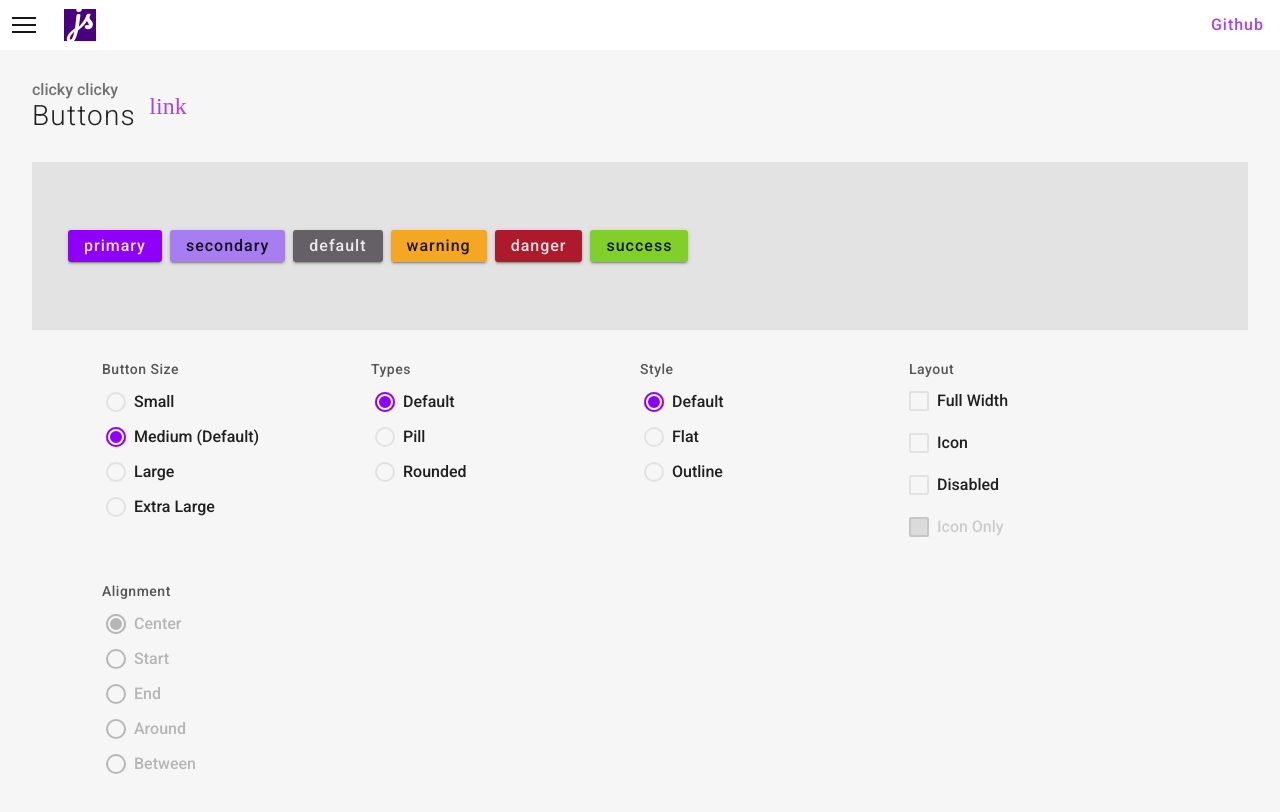
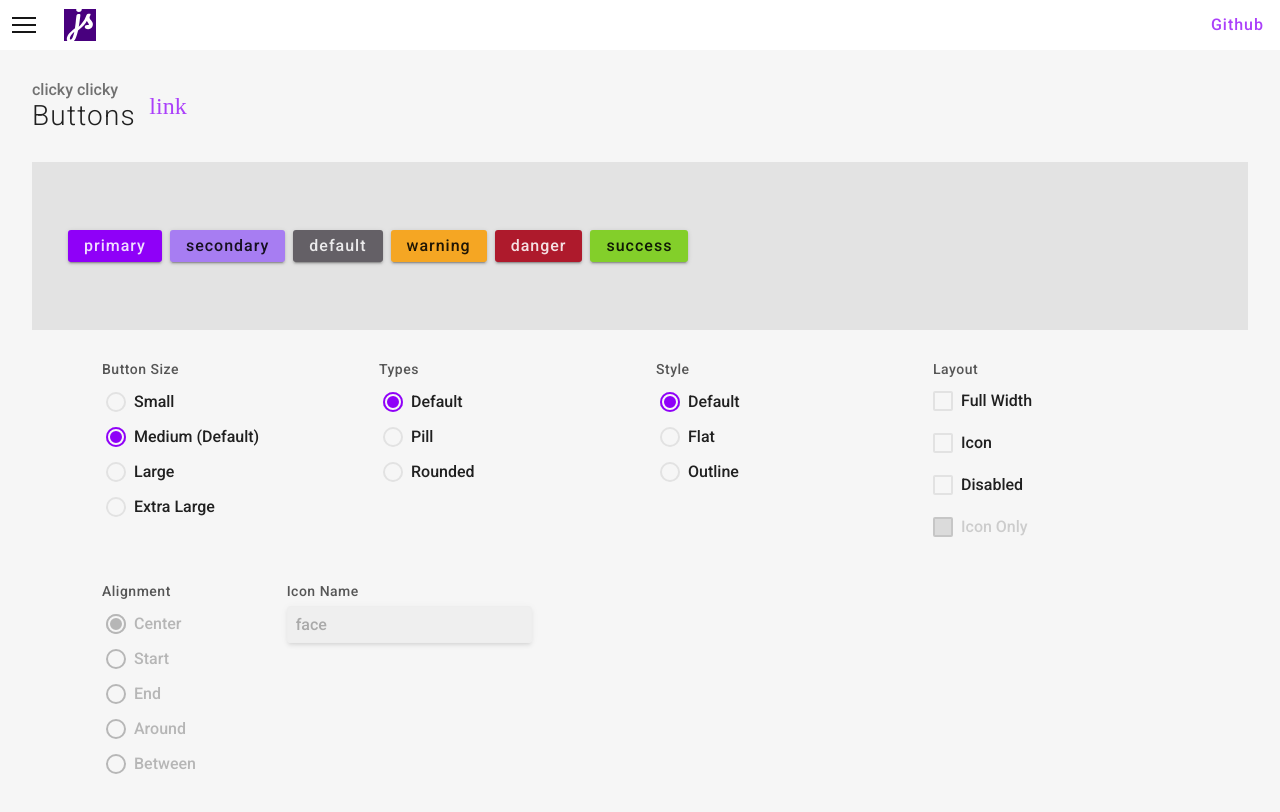
Before and after one commit to strizich/sdui, a Vue app: page /components/buttons in a window 1280 px wide. Shown: the top 812 px of the page. Built offline with nearby package versions, Linux system fonts and the light colour scheme.

Commit message:
- Add ability to customize icon in demo - Fix console warning about skeletons

```diff
--- a/src/views/DemoButton.vue
+++ b/src/views/DemoButton.vue
@@ -9,7 +9,7 @@
             <sd-button
               :aria-label="`${color} button`"
               :theme="color"
-              :icon="showIcon ? 'face' : null"
+              :icon="showIcon ? iconName : ''"
               :href="selectedTag === 'Link' ? '/link' : ''"
               :to="selectedTag === 'Route' ? '/route' : ''"
               :pill="selectedPill === 'Pill'"
@@ -30,7 +30,7 @@
     </sd-row>
     </sd-container>
     <sd-container>
-      <sd-row class="group" gutterless>
+      <sd-row class="group">
         <sd-col class="group__options" :lg="3" :md="4" :sm="6" :xs="6">
           <sd-fieldset title="Button Size" stack>
             <sd-radio
@@ -97,6 +97,15 @@
             </sd-radio>
           </sd-fieldset>
         </sd-col>
+        <sd-col class="group__options" :lg="3" :md="4" :sm="6" :xs="6">
+          <sd-field
+            label="Icon Name"
+            name="sizes"
+            :disabled="!showIcon"
+            v-model="iconName">
+            {{size.name}}
+          </sd-field>
+        </sd-col>
       </sd-row>
     </sd-container>
   </div>
@@ -110,6 +119,7 @@ export default {
   components: { SectionHeader },
   setup () {
     const state = reactive({
+      iconName: 'face',
       selectedSize: 'md',
       selectedPill: 'Default',
       selectedStyle: 'Default',
--- a/src/views/Home.vue
+++ b/src/views/Home.vue
@@ -12,7 +12,7 @@
       <sd-col :lg="3" :md="3" :sm="6" :xs="6">
         <sd-sheet theme="secondary" padded>
           <h3>
-            <sd-skeleton height="24"/>
+            <sd-skeleton :height="24"/>
           </h3>
           <p>
             <sd-skeleton/>
```
